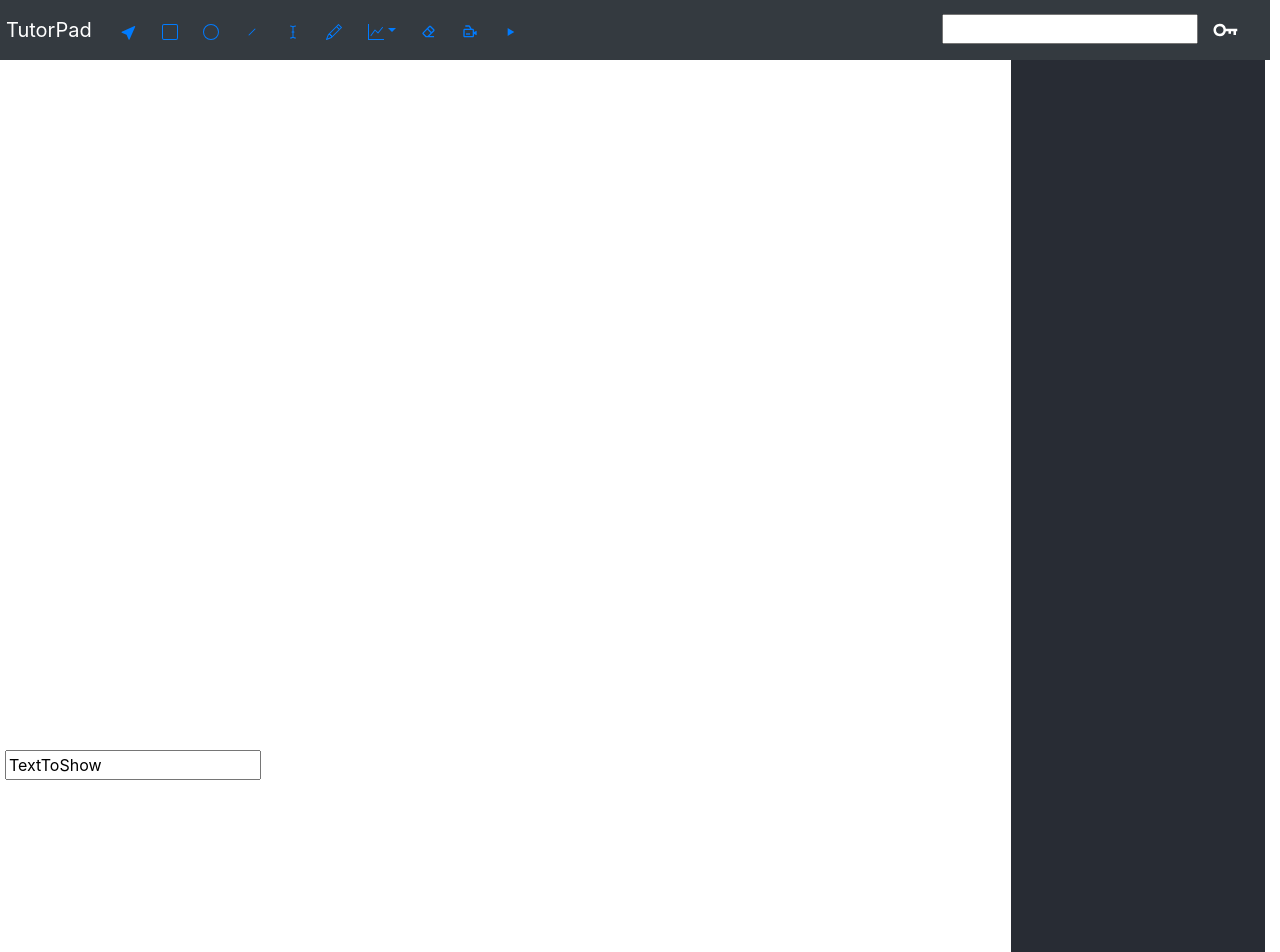
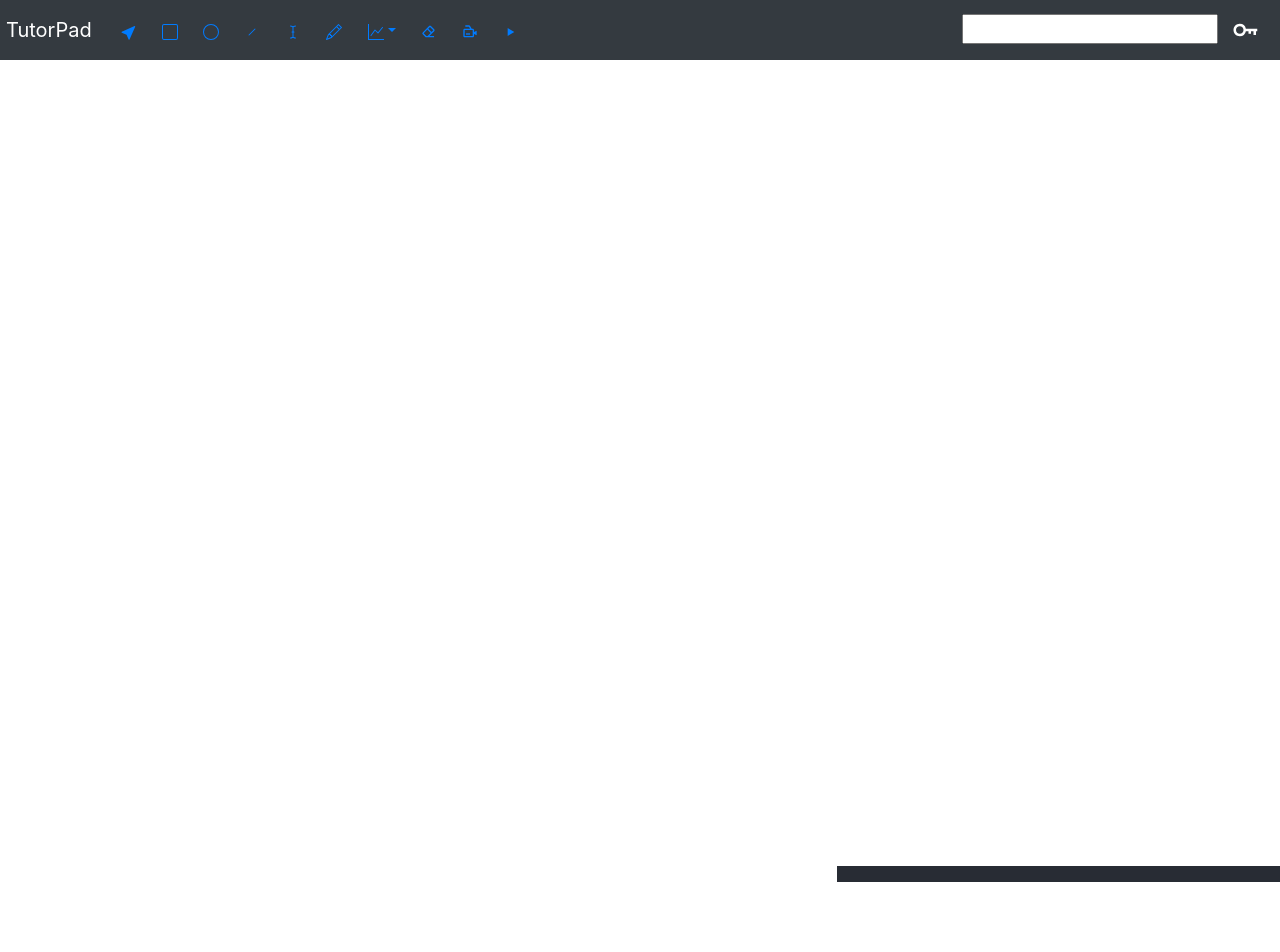
Before and after one commit to puzzlingConundrum/tutor-pad, a React (Create React App) app: page / in a window 1280 px wide. Shown: the top 952 px of the page. After the commit the page ends 882 px from the top, so only its background shows below. Built offline with nearby package versions, Linux system fonts and the light colour scheme.

Commit message:
textbox bug fix

```diff
--- a/src/Canvas.js
+++ b/src/Canvas.js
@@ -184,7 +184,7 @@ export class Canvas extends React.Component {
                 this.mouseDistance = [e.pageX - selectedShape.initX, e.pageY - selectedShape.initY];
 
                 if (selectedShape.type === 'graph') {
-                    this.setState({editGraph: selectedShape});
+                    this.setState({ editGraph: selectedShape });
                 }
             }
 
@@ -238,7 +238,7 @@ export class Canvas extends React.Component {
 
     move(e) {
         document.body.style.cursor = 'default';
-        if (this.state.selected) {
+        if (this.state.selected && this.state.selected.type !== 'text box') {
             if (this.isOnLeftSide(e.pageX, e.pageY, this.state.selected)) {
                 document.body.style.cursor = 'ew-resize';
             } else if (this.isOnRightSide(e.pageX, e.pageY, this.state.selected)) {
@@ -257,11 +257,11 @@ export class Canvas extends React.Component {
         if (this.state.drawing) {
             this.setState({ finalMousePos: [e.pageX, e.pageY - this.offset] });
             if (this.state.type === 'draw') {
-                this.setState({freeFormPoints: [...this.state.freeFormPoints, [e.pageX, e.pageY - this.offset]]});
+                this.setState({ freeFormPoints: [...this.state.freeFormPoints, [e.pageX, e.pageY - this.offset]] });
             }
         }
         let temp;
-        if (this.state.resizeX && this.state.selected) {
+        if (this.state.resizeX && this.state.selected && this.state.selected.type !== 'text box') {
             temp = this.state.selected;
             if (this.isOnLeftSide(e.pageX, e.pageY, this.state.selected)) {
                 temp.initX = e.pageX;
@@ -272,7 +272,7 @@ export class Canvas extends React.Component {
                 initMousePos: [temp.initX, temp.initY],
                 finalMousePos: [temp.finalX, temp.finalY]
             });
-        } else if (this.state.resizeY && this.state.selected) {
+        } else if (this.state.resizeY && this.state.selected && this.state.selected.type !== 'text box') {
             // so is selected a boolean or a shape?
             temp = this.state.selected;
             if (this.isOnTopSide(e.pageX, e.pageY, this.state.selected)) {
@@ -328,12 +328,12 @@ export class Canvas extends React.Component {
                 break;
 
             case 'text box':
-                newObject = new TextBox(this.state.textToShow, initX, initY, finalX, finalY);
+                newObject = new TextBox(this.state.textToShow, initX, initY, initX+50, initY-20);
                 break;
 
             case 'draw':
                 newObject = new FreeForm(this.state.freeFormPoints);
-                this.setState({freeFormPoints: []});
+                this.setState({ freeFormPoints: [] });
                 break;
 
             default:
@@ -385,7 +385,7 @@ export class Canvas extends React.Component {
             if (!o)
                 continue;
             // when replaying, don't draw bounding boxes
-            if ( this.state.isReplaying &&
+            if (this.state.isReplaying &&
                 !(o.type !== "bounding box" && (o !== state.moving || o !== state.selected))) {
                 continue;
             }
@@ -417,10 +417,18 @@ export class Canvas extends React.Component {
                 break;
             default:
                 if (state.moving) {
+                    if (state.moving.type === 'text box') {
+                        state.moving.preview(ctx, state.textToShow, initX, initY, finalX, finalY);
+                    } else {
                         state.moving.preview(ctx, initX, initY, finalX, finalY);
                     }
+                }
                 if (state.selected) {
+                    if (state.selected.type === 'text box') {
+                        state.selected.preview(ctx, state.textToShow, initX, initY, finalX, finalY);
+                    } else {
                         state.selected.preview(ctx, initX, initY, finalX, finalY);
+                    }
                 }
                 break;
         }
@@ -536,13 +544,13 @@ export class Canvas extends React.Component {
     }
 
     selectSave(i) {
-        console.log(i+" save")
+        console.log(i + " save")
         let text = this.replayManager.saveReplayAsString(i);
 
         navigator.clipboard.writeText(text);
     }
 
-    getSaveDataFromServer(saveFileUniqueID){
+    getSaveDataFromServer(saveFileUniqueID) {
         console.log(saveFileUniqueID)
         // create a new XMLHttpRequest
         var xhr = new XMLHttpRequest();
@@ -570,7 +578,7 @@ export class Canvas extends React.Component {
     }
 
     selectDownload(i) {
-        console.log(i+"download")
+        console.log(i + "download")
 
         //PLACEHOLDER DOWNLOAD TEXT
         var downloadText = "Mio best girl pog ****************************"
@@ -581,7 +589,7 @@ export class Canvas extends React.Component {
 
         const hyperlink = document.createElement('a');
         hyperlink.href = fileDownloadUrl;
-        hyperlink.download="sav.txt"
+        hyperlink.download = "sav.txt"
 
         document.body.appendChild(hyperlink);
         hyperlink.click();
@@ -655,18 +663,38 @@ export class Canvas extends React.Component {
                                 (
                                     <Form.Row>
                                         <Col xs={3}>
-                                            <Form.Control type='number' defaultValue={this.state.editGraph.coefficients[0]} onChange={e => this.state.editGraph.coefficients[0] = e.target.value} style={{width: '75px'}}></Form.Control>
+                                            <Form.Control type='number' defaultValue={this.state.editGraph.coefficients[0]} onChange={e => this.state.editGraph.coefficients[0] = e.target.value} style={{ width: '75px' }}></Form.Control>
                                         </Col>
                                         <Col xs={3}>
-                                            <Form.Control type='number' defaultValue={this.state.editGraph.coefficients[1]} onChange={e => this.state.editGraph.coefficients[1] = e.target.value} style={{width: '75px'}}></Form.Control>
+                                            <Form.Control type='number' defaultValue={this.state.editGraph.coefficients[1]} onChange={e => this.state.editGraph.coefficients[1] = e.target.value} style={{ width: '75px' }}></Form.Control>
                                         </Col>
                                         <Col xs={3}>
-                                            <Form.Control type='number' defaultValue={this.state.editGraph.coefficients[2]} onChange={e => this.state.editGraph.coefficients[2] = e.target.value} style={{width: '75px'}}></Form.Control>
+                                            <Form.Control type='number' defaultValue={this.state.editGraph.coefficients[2]} onChange={e => this.state.editGraph.coefficients[2] = e.target.value} style={{ width: '75px' }}></Form.Control>
                                         </Col>
                                         <Col xs={3}>
-                                            <Form.Control type='number' defaultValue={this.state.editGraph.coefficients[3]} onChange={e => this.state.editGraph.coefficients[3] = e.target.value} style={{width: '75px'}}></Form.Control>
+                                            <Form.Control type='number' defaultValue={this.state.editGraph.coefficients[3]} onChange={e => this.state.editGraph.coefficients[3] = e.target.value} style={{ width: '75px' }}></Form.Control>
                                         </Col>
                                     </Form.Row>
+                                )
+                            }
+
+                            {
+                                this.state.type === 'text box' &&
+                                (
+                                    <div>
+                                        <Form.Control
+                                            type="text"
+                                            value={this.state.textToShow}
+                                            //onKeyDown={this.keyPressed}
+
+                                            onChange={(e) => {
+                                                // this.keyPressed(e);
+                                                //console.log(e.target.value);
+                                                this.setState({ textToShow: e.target.value });
+
+                                            }}
+                                        />
+                                    </div>
                                 )
                             }
                         </Nav>
@@ -674,7 +702,7 @@ export class Canvas extends React.Component {
                         <Nav className="ml-auto">
                             <form>
                                 <label>
-                                    <input type="text" name="name" onChange={(e) => {this.uuid = e.target.value}}/>
+                                    <input type="text" name="name" onChange={(e) => { this.uuid = e.target.value }} />
                                 </label>
                             </form>
 
@@ -693,16 +721,10 @@ export class Canvas extends React.Component {
                     </Navbar>
                 </Form.Row>
 
-                <div className="sidebar">
-                    <p>
-                        <ul class="replay-list">
-                            {this.showReplays()}
-                        </ul>
-                    </p>
-                </div>
+
 
                 <Form.Row>
-                    <div>
+                    <Col xs={8}>
                         <canvas
                             ref={this.canvasRef}
                             width={this.props.width}
@@ -714,25 +736,18 @@ export class Canvas extends React.Component {
 
 
                         ></canvas>
+                    </Col>
+
+                    <Col>
+                        <div className="sidebar" style={{ width: '448px' }}>
+                            <p>
+                                <ul class="replay-list">
+                                    {this.showReplays()}
+                                </ul>
+                            </p>
                         </div>
+                    </Col>
                 </Form.Row>
-
-
-
-                <div style = {{position: "fixed", bottom : 10, padding:10}}>
-                    <input
-                        type="text"
-                        value={this.state.textToShow}
-                        //onKeyDown={this.keyPressed}
-
-                        onChange={(e) => {
-                           // this.keyPressed(e);
-                           //console.log(e.target.value);
-                           this.setState({textToShow: e.target.value});
-
-                        }}
-                    />
-                </div>
 
                 {/* <div onKeyDown={this.keyPressed}></div> */}
             </>
--- a/src/View.js
+++ b/src/View.js
@@ -36,7 +36,7 @@ export class View extends React.Component {
             <>
                 <Form.Row>
                     <div className="App">
-                        <Canvas width={window.innerWidth} height={2000} ref={this.canvasRef}/>
+                        <Canvas width={window.innerWidth} height={window.innerHeight} ref={this.canvasRef}/>
                     </div>
                 </Form.Row>
             </>
```
Lines whose indentation alone changed are shown as unchanged.
